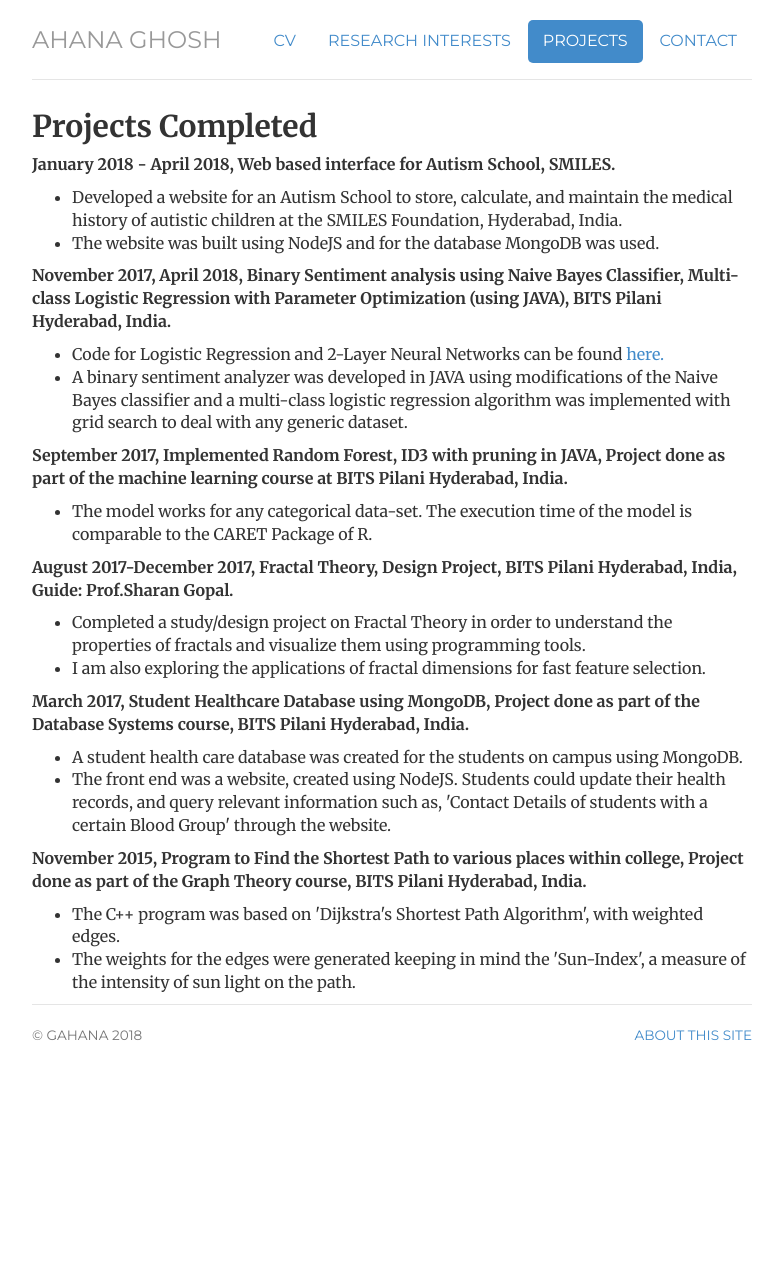
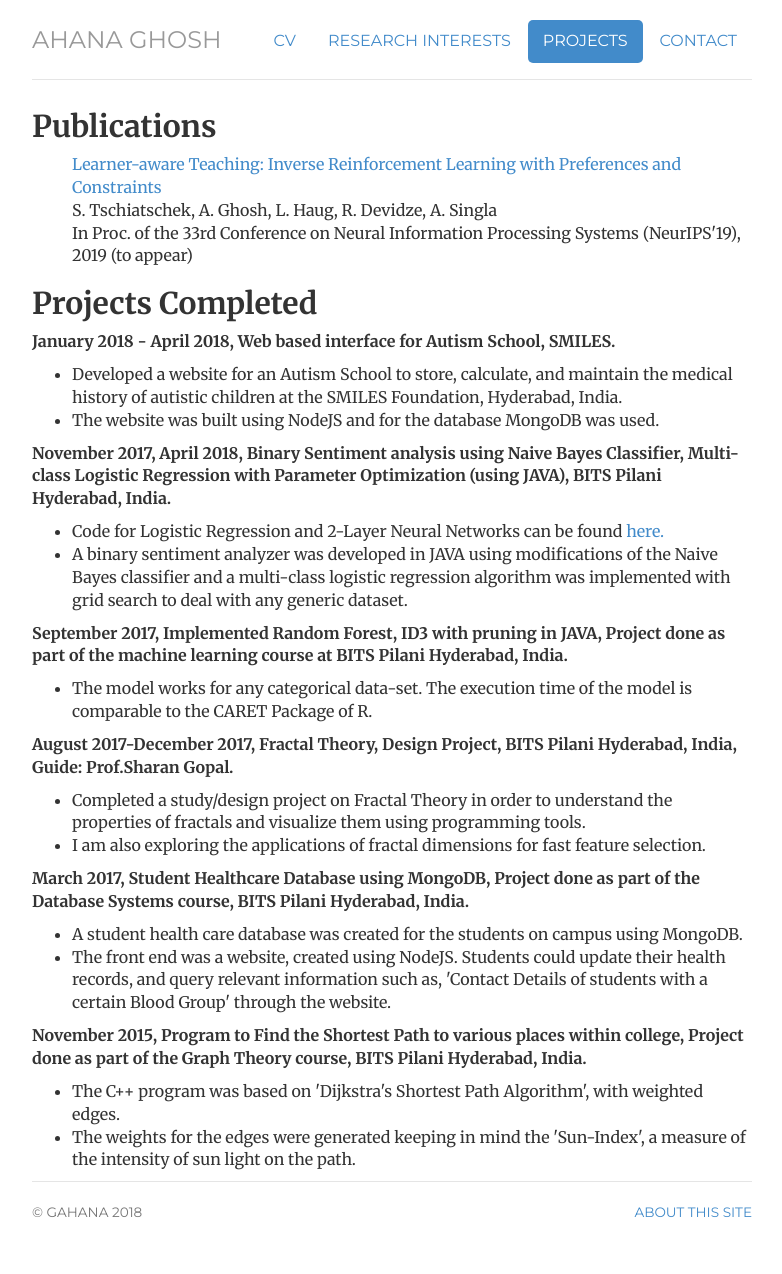
Before and after one commit to ahana204/ahana204.github.io, a Jekyll site: the page built from projects/index.html, in a window 1280 px wide. Shown: the whole page, without its empty margins (248-1030 px from the left). Built offline with Jekyll 4.4.1, drawn with Linux system fonts in a browser that asks for light colours; before the commit the page ends 1097 px from its top, so only the background shows below that.

Commit message:
Update index.html

```diff
--- a/projects/index.html
+++ b/projects/index.html
@@ -1,15 +1,22 @@
 ---
 layout: default
-title: Projects
+title: PublicationsAnd Projects
 home: passive
 cv: passive
 projects: active
 research_interests: passive
 notes: passive
 contact: passive
-description: List of projects with their description.
+description: List of publications/projects with their description.
 ---
-
+<h2>Publications</h2>
+				<ul>
+            			<a href="https://arxiv.org/abs/1906.00429">Learner-aware Teaching: Inverse Reinforcement Learning with Preferences and Constraints</a>
+            			<br>
+            			S. Tschiatschek, A. Ghosh, L. Haug, R. Devidze, A. Singla
+            			<br>
+            			In Proc. of the 33rd Conference on Neural Information Processing Systems (NeurIPS'19), 2019 (to appear)
+        			</ul>
 
 
 <h2>Projects Completed</h2>
```
